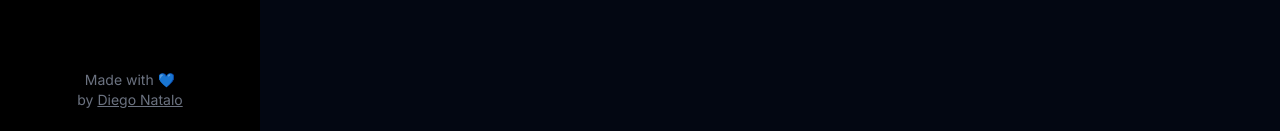
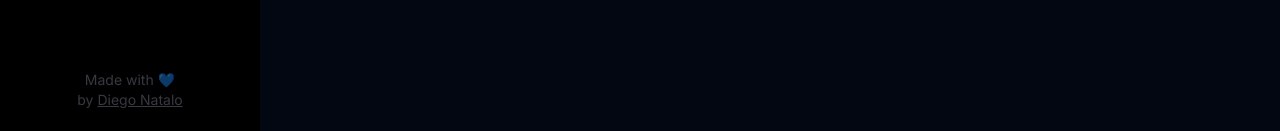
Before and after one commit to diegonatalo/triagem-web, a Next.js app: page /manutencao in a window 1280 px wide. Shown: the part 666-797 px from the top of the page. Built offline with nearby package versions, Linux system fonts and the light colour scheme.

Commit message:
update files

```diff
--- a/src/components/accordion.tsx
+++ b/src/components/accordion.tsx
@@ -22,14 +22,14 @@ export const RadixAccordion = () => {
 
         <Accordion.Content className="overflow-hidden data-[state=closed]:animate-slideUp data-[state=open]:animate-slideDown">
           <Link
-            className="flex items-center gap-3 bg-zinc-900/50 p-6 pl-10 text-gray-300 transition-colors hover:bg-zinc-900"
+            className="flex items-center gap-3 bg-gray-900/50 p-6 pl-12 text-gray-300 transition-colors hover:bg-gray-900"
             href="/smart"
           >
             <Chats size={24} weight="bold" />
             Smart
           </Link>
           <Link
-            className="flex items-center gap-3 bg-zinc-900/50 p-6 pl-10 text-gray-300 transition-colors hover:bg-zinc-900"
+            className="flex items-center gap-3 bg-gray-900/50 p-6 pl-12 text-gray-300 transition-colors hover:bg-gray-900"
             href="/scripts"
           >
             <ShieldCheck size={24} weight="bold" />
--- a/src/components/navbar.tsx
+++ b/src/components/navbar.tsx
@@ -48,7 +48,7 @@ export const Navbar = () => {
         <RadixAccordion />
       </nav>
 
-      <span className="text-center text-sm text-gray-500">
+      <span className="text-center text-sm text-gray-500/50">
         Made with 💙
         <br />
         by{' '}
```
